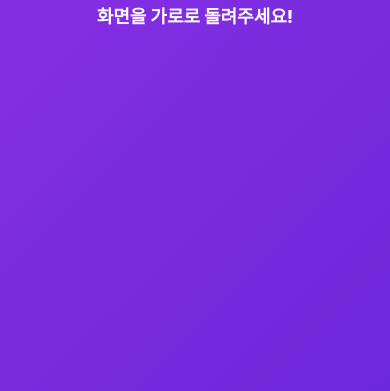
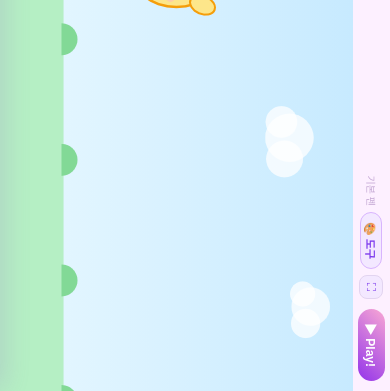
Before and after one commit to amtlhm518-jpg/bounce-animator, a plain HTML site: page index.html in a window 390 px wide. Shown: the part 453-844 px from the top of the page. Drawn offline with nearby package versions, Linux system fonts and the light colour scheme.

Commit message:
Replace rotate overlay with CSS forced landscape rotation
- Remove rotate-msg overlay HTML/CSS/JS
- CSS media query rotates #phone 90deg when portrait on mobile
- Bump service worker cache to v5

Co-Authored-By: Claude Opus 4.6 <noreply@anthropic.com>

```diff
--- a/index.html
+++ b/index.html
@@ -191,12 +191,6 @@
 
 </div>
 
-<!-- ── 회전 안내 ── -->
-<div id="rotate-msg">
-  <div class="rotate-icon">📱↔️</div>
-  <div class="rotate-text">화면을 가로로 돌려주세요!</div>
-</div>
-
 <script src="script.js"></script>
 </body>
 </html>
--- a/script.js
+++ b/script.js
@@ -1166,20 +1166,6 @@ try {
   screen.orientation.lock('landscape').catch(() => {});
 } catch(e) {}
 
-// 세로로 들고 있으면 회전 안내 표시
-function checkOrientation() {
-  const rotateMsg = document.getElementById('rotate-msg');
-  if (!rotateMsg) return;
-  if (window.innerHeight > window.innerWidth && window.innerWidth < 600) {
-    rotateMsg.classList.add('show');
-  } else {
-    rotateMsg.classList.remove('show');
-  }
-}
-window.addEventListener('resize', checkOrientation);
-window.addEventListener('orientationchange', checkOrientation);
-setTimeout(checkOrientation, 500);
-
 // ═══════════════════════════════════════
 // PWA Service Worker
 // ═══════════════════════════════════════
--- a/style.css
+++ b/style.css
@@ -440,30 +440,15 @@ html, body { height: 100%; background: #f5f0ff; }
 .intensity-bar input[type=range] { flex: 1; accent-color: #9333ea; height: 3px; }
 .intensity-val { font-size: 10px; color: #b48ab4; width: 22px; text-align: right; }
 
-/* ── 회전 안내 오버레이 ── */
-#rotate-msg {
-  display: none;
-  position: fixed;
-  inset: 0;
-  z-index: 99999;
-  background: linear-gradient(135deg, #9333ea, #6d28d9);
-  flex-direction: column;
-  align-items: center;
-  justify-content: center;
-  gap: 16px;
+/* ── 세로일 때 강제 가로 ── */
+@media (orientation: portrait) and (max-width: 600px) {
+  #phone {
+    transform: rotate(90deg);
+    transform-origin: top left;
+    width: 100dvh;
+    height: 100dvw;
+    position: absolute;
+    top: 0;
+    left: 100dvw;
+  }
 }
-#rotate-msg.show { display: flex; }
-.rotate-icon {
-  font-size: 64px;
-  animation: rotateHint 1.5s ease-in-out infinite;
-}
-@keyframes rotateHint {
-  0%, 100% { transform: rotate(0deg); }
-  50% { transform: rotate(90deg); }
-}
-.rotate-text {
-  color: white;
-  font-size: 18px;
-  font-weight: 800;
-  font-family: -apple-system, 'Segoe UI', sans-serif;
-}
--- a/sw.js
+++ b/sw.js
@@ -1,4 +1,4 @@
-const CACHE = 'bounce-v4';
+const CACHE = 'bounce-v5';
 const FILES = [
   './',
   './index.html',
```
